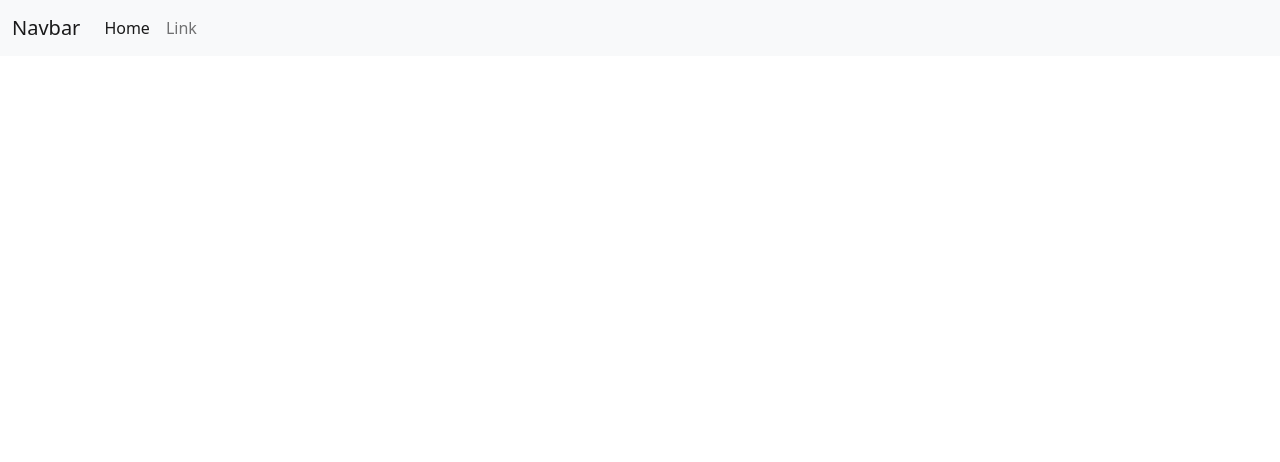
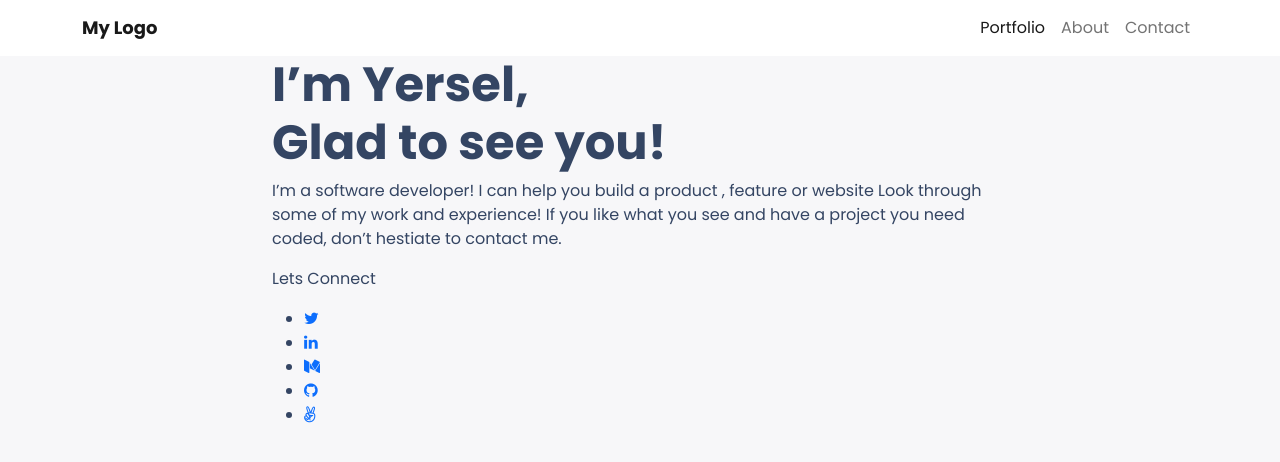
Before and after one commit to yersel500/portfolio-bootstrap, a website: page index.html in a window 1280 px wide. Drawn offline with nearby package versions, Linux system fonts and the light colour scheme.

Commit message:
Add Nav and Main section

```diff
--- a/assets/css/style.css
+++ b/assets/css/style.css
@@ -0,0 +1,18 @@
+@import url("https://fonts.googleapis.com/css2?family=Poppins:wght@400;500;600;700&display=swap");
+
+body {
+  background-color: #f7f7f9;
+  color: #344563;
+  font-family: "Poppins", sans-serif;
+  font-style: normal;
+  font-weight: normal;
+  font-size: 16px;
+  line-height: 24px;
+}
+
+nav .navbar-brand {
+  color: #6070ff;
+  font-weight: bold;
+  font-size: 18px;
+  line-height: 20px;
+}
--- a/index.html
+++ b/index.html
@@ -14,25 +14,56 @@
 </head>
 
 <body>
-  <nav class="navbar navbar-expand-lg navbar-light bg-light">
-    <div class="container-fluid">
-      <a class="navbar-brand" href="#">Navbar</a>
+  <nav class="navbar navbar-expand-lg navbar-light bg-light bg-white">
+    <div class="container">
+      <a class="navbar-brand logo" href="#">My Logo</a>
       <button class="navbar-toggler" type="button" data-bs-toggle="collapse" data-bs-target="#navbarSupportedContent"
         aria-controls="navbarSupportedContent" aria-expanded="false" aria-label="Toggle navigation">
         <span class="navbar-toggler-icon"></span>
       </button>
       <div class="collapse navbar-collapse" id="navbarSupportedContent">
-        <ul class="navbar-nav me-auto mb-2 mb-lg-0">
+        <ul class="navbar-nav ms-auto mb-2 mb-lg-0">
           <li class="nav-item">
-            <a class="nav-link active" aria-current="page" href="#">Home</a>
+            <a class="nav-link active" aria-current="page" href="#">Portfolio</a>
           </li>
           <li class="nav-item">
-            <a class="nav-link" href="#">Link</a>
+            <a class="nav-link" aria-current="page" href="#">About</a>
+          </li>
+          <li class="nav-item">
+            <a class="nav-link" aria-current="page" href="#">Contact</a>
           </li>
         </ul>
       </div>
     </div>
   </nav>
+
+  <main>
+    <section class="container">
+      <div class="row">
+        <div class="col-8 m-auto">
+          <div class="row">
+            <h1 class="display-5 fw-bold">I’m Yersel,<br /> Glad to see you!</h1>
+            <p>I’m a software developer! I can help you build a product , feature or website Look through some of my
+              work
+              and experience! If you like what you see and have a project you need coded, don’t hestiate to contact me.
+            </p>
+          </div>
+          <div class="row">
+            <div class="d-flex flex-column ">
+              <p>Lets Connect</p>
+              <ul>
+                <li><a href="#"><i class="fa fa-twitter" aria-hidden="true"></i></a></li>
+                <li><a href="#"><i class="fa fa-linkedin" aria-hidden="true"></i></a></li>
+                <li><a href="#"><i class="fa fa-medium" aria-hidden="true"></i></a></li>
+                <li><a href="#"><i class="fa fa-github" aria-hidden="true"></i></a></li>
+                <li><a href="#"><i class="fa fa-angellist" aria-hidden="true"></i></a></li>
+              </ul>
+            </div>
+          </div>
+        </div>
+      </div>
+    </section>
+  </main>
 
   <!-- Scripts  -->
   <script src="https://cdn.jsdelivr.net/npm/bootstrap@5.0.2/dist/js/bootstrap.bundle.min.js"
```
